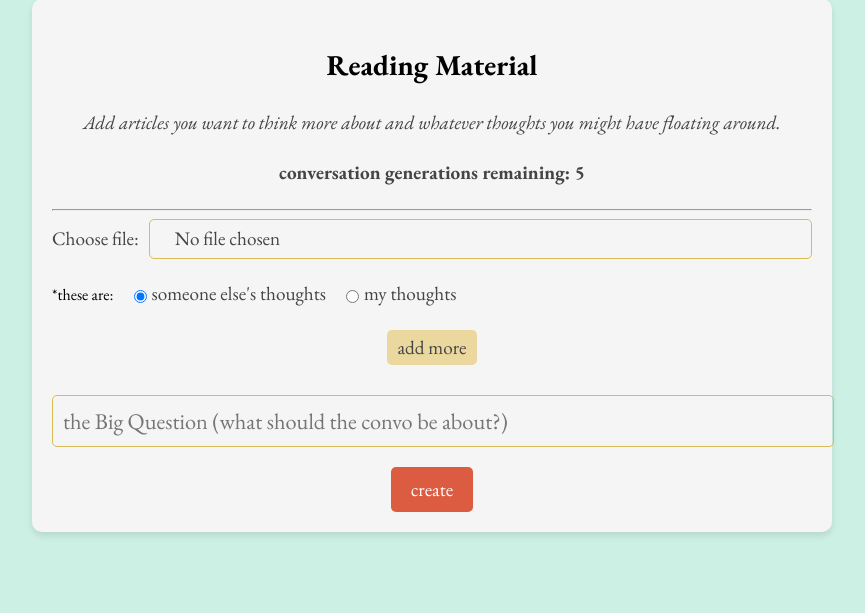
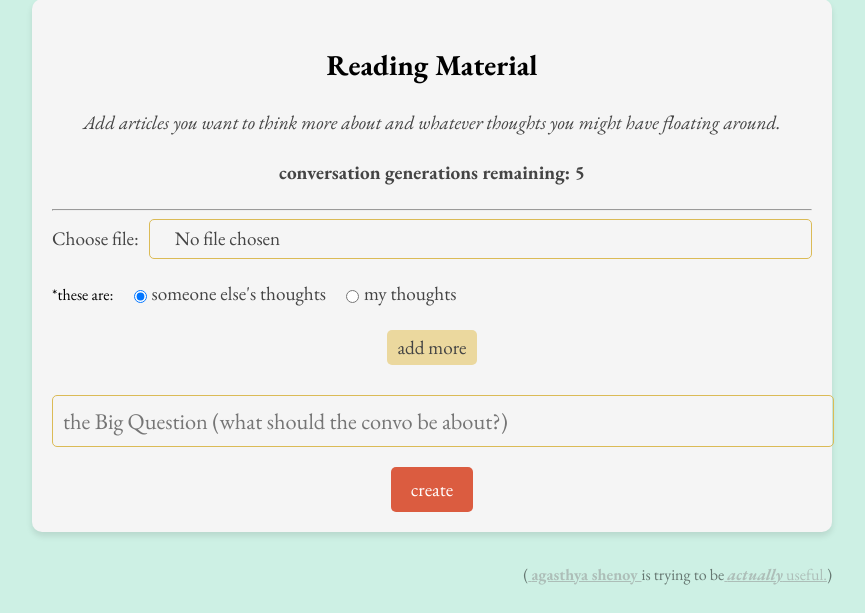
Before and after one commit to agasthyaps/connective-issues, a Flask app: page /main in a window 1280 px wide. Shown: the part 473-1086 px from the top of the page, without its empty margins (208-1073 px from the left). Before the commit the page ends 1009 px from the top, so only its background shows below. Run offline with Flask 2, Linux system fonts and the light colour scheme; data that the repository does not hold is empty; parts of the project's set-up code (start-up, migrations or seed data) failed here and were passed over; some libraries are stand-ins or nearby versions.

Commit message:
rearrange stuff

```diff
--- a/static/script.js
+++ b/static/script.js
@@ -284,6 +284,7 @@ document.addEventListener('DOMContentLoaded', (event) => {
             const newInput = document.createElement('div');
             newInput.classList.add('pdf-input');
             newInput.innerHTML = `
+                <div class="file-upload-container">
                 <div class="tooltip-container">
                   <label for="pdf_${pdfCount}" class="file-label">Choose file:</label>
                   <div class="tooltip">
--- a/templates/index.html
+++ b/templates/index.html
@@ -15,6 +15,8 @@
     <title>connective issues.</title>
     <link href="https://fonts.googleapis.com/css2?family=EB+Garamond:ital,wght@0,400..800;1,400..800&display=swap" rel="stylesheet">
     <link rel="stylesheet" href="{{ url_for('static', filename='styles.css') }}">
+    <script src="{{ url_for('static', filename='script.js') }}"></script>
+    <script src="https://cdnjs.cloudflare.com/ajax/libs/socket.io/4.0.1/socket.io.js"></script>
 </head>
 <body>
     <!-- Google Tag Manager (noscript) -->
@@ -149,7 +151,10 @@
               </div>
             </div>
           </div>
-    <script src="{{ url_for('static', filename='script.js') }}"></script>
-    <script src="https://cdnjs.cloudflare.com/ajax/libs/socket.io/4.0.1/socket.io.js"></script>
+          <footer>
+            <div style="text-align: right;">
+                <p style="opacity: 0.5;">(<a href="https://linkedin.com/in/agasthyaps" target="_blank" style="color: rgb(142, 142, 142);"> <strong>agasthya shenoy </strong></a>is trying to be<a href="https://actually-useful.xyz" target="_blank" style="color: rgb(142, 142, 142);"> <strong><i> actually</i></strong> useful.</a>)</p>
+            </div>
+        </footer>
 </body>
 </html>
--- a/templates/shared_podcast.html
+++ b/templates/shared_podcast.html
@@ -78,7 +78,7 @@
     </div>
     <footer>
         <div style="text-align: right;">
-            <p style="opacity: 0.5;"><a href="https://linkedin.com/in/agasthyaps" target="_blank" style="color: rgb(142, 142, 142);"> <strong>agasthya shenoy </strong></a>is trying to be<a href="https://actually-useful.xyz" target="_blank" style="color: rgb(142, 142, 142);"> <strong><i> actually</i></strong> useful. </a></p>
+            <p style="opacity: 0.5;">(<a href="https://linkedin.com/in/agasthyaps" target="_blank" style="color: rgb(142, 142, 142);"> <strong>agasthya shenoy </strong></a>is trying to be<a href="https://actually-useful.xyz" target="_blank" style="color: rgb(142, 142, 142);"> <strong><i> actually</i></strong> useful.</a>)</p>
         </div>
     </footer>
 </body>
```
